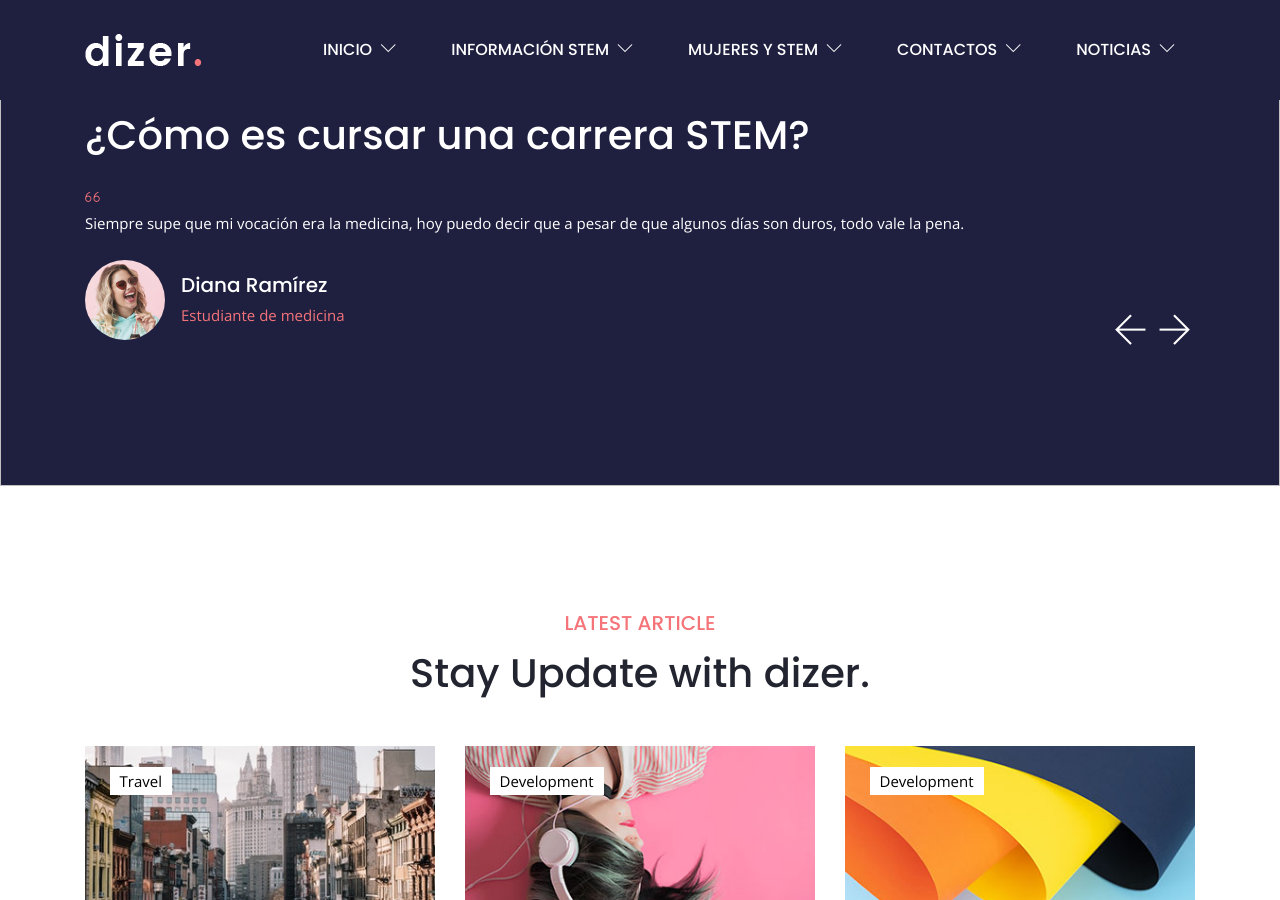
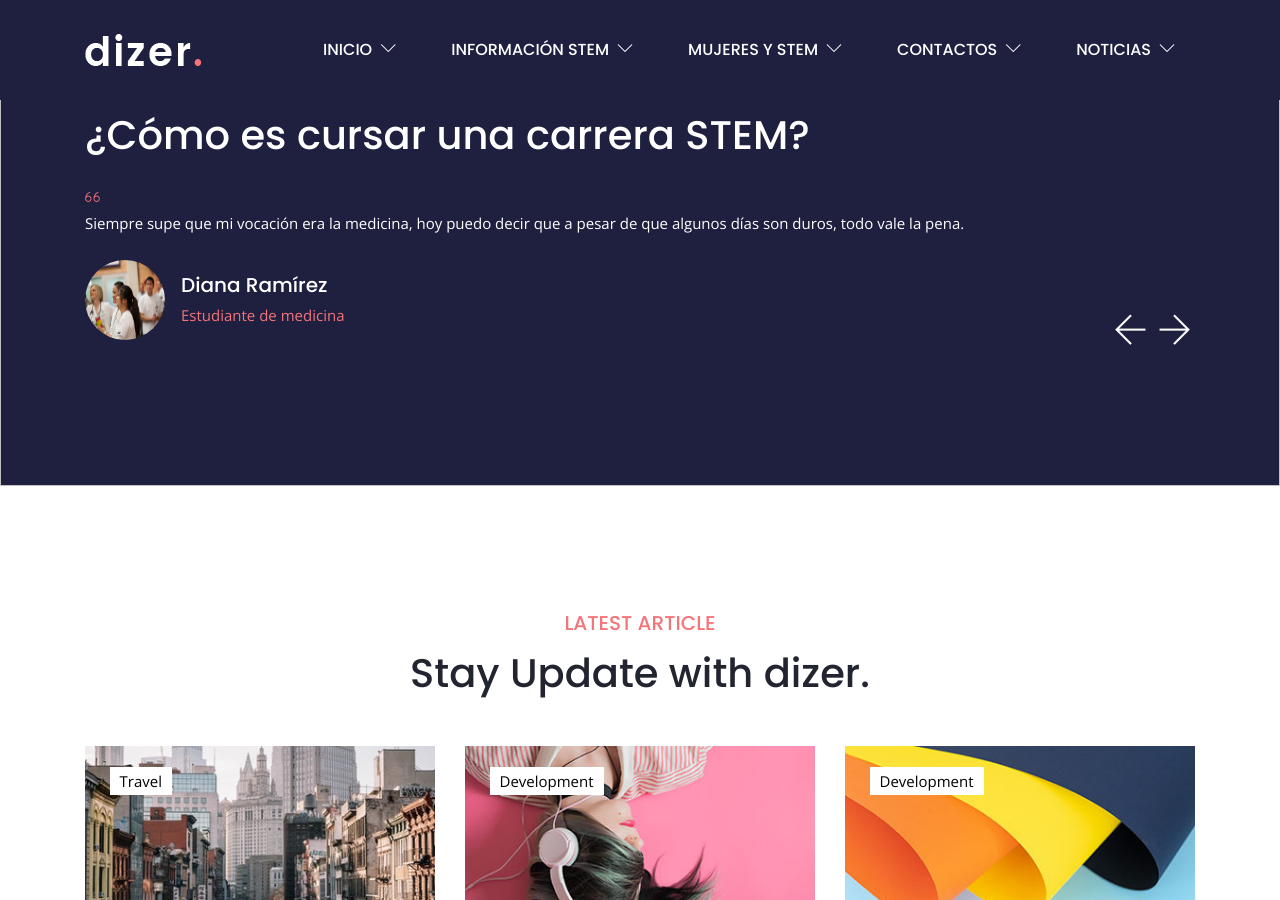
Before and after one commit to estaennosotraspiloto/estaennosotraspiloto, a Jekyll site: the page built from index.html, in a window 1280 px wide and 900 px high, scrolled down 2955 px. Built offline with Jekyll 4.4.1, drawn with Linux system fonts in a browser that asks for light colours.

Commit message:
Update from Forestry.io estaennosotraspiloto updated _data/homepage_1.yml

```diff
--- a/_data/homepage_1.yml
+++ b/_data/homepage_1.yml
@@ -37,7 +37,7 @@ testimonial:
       hacer que un edificio no se caiga. '
   - name: Diana Ramírez
     designation: Estudiante de medicina
-    image: "/assets/images/team/test-2.jpg"
+    image: "/assets/images/team/8637915891_41bd45aae3_b.jpg"
     content: 'Siempre supe que mi vocación era la medicina, hoy puedo decir que a
       pesar de que algunos días son duros, todo vale la pena. '
   - name: Jimena López
```
